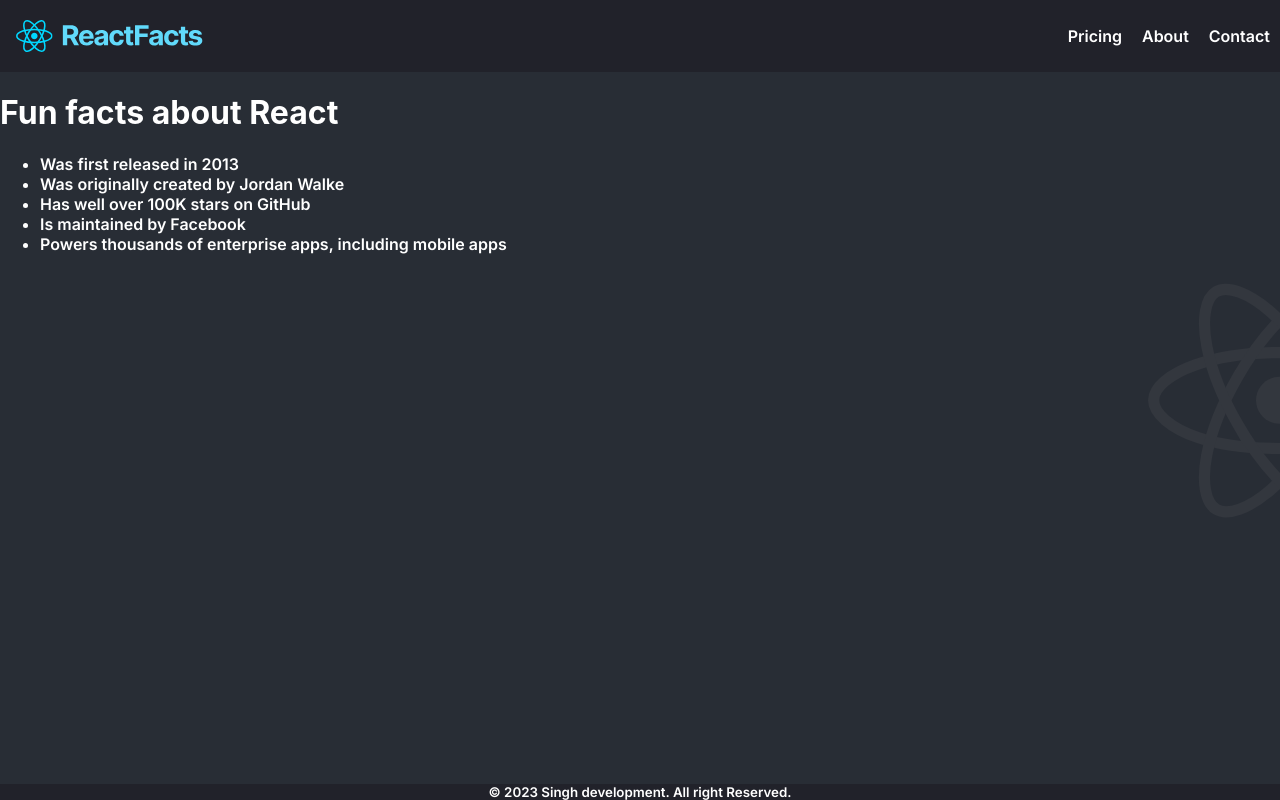
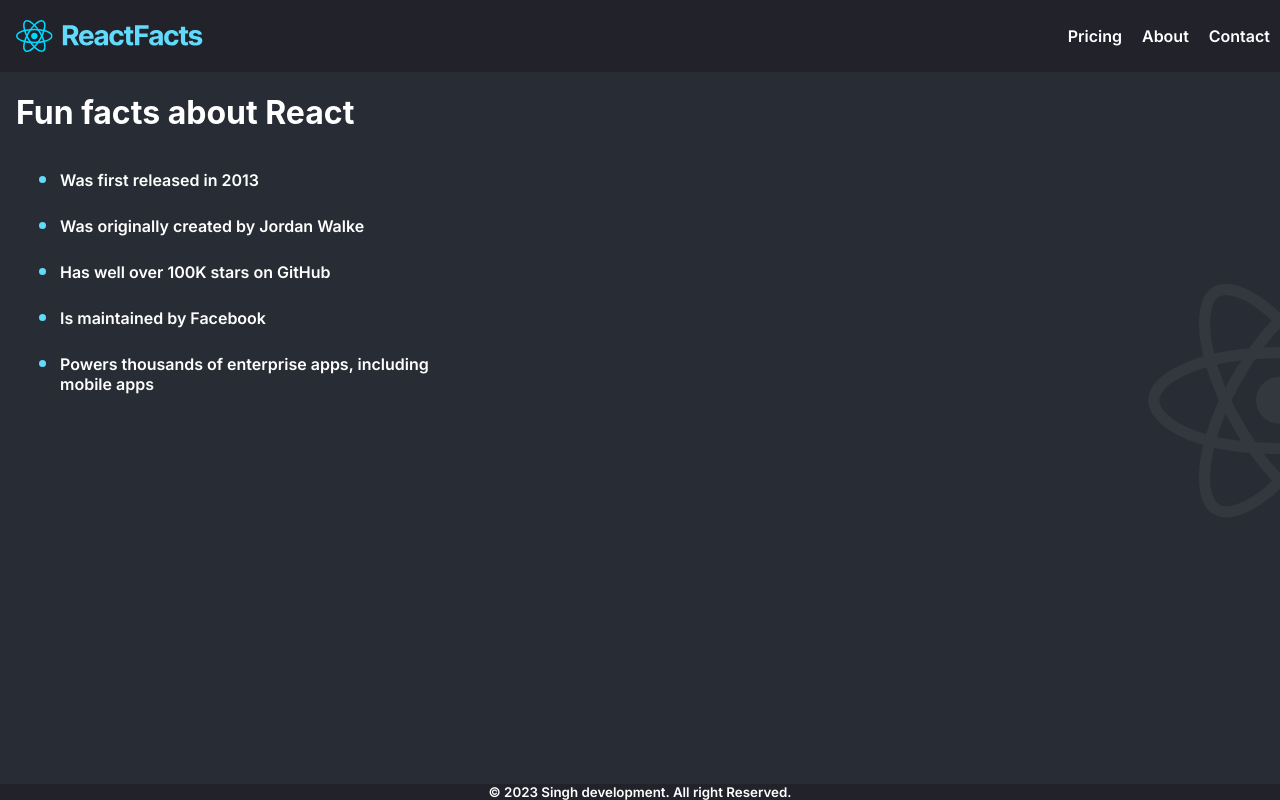
Before and after one commit to singharsh0/react-jt8bev, a React (Create React App) app: page / in a window 1280 px wide. Built offline with nearby package versions, Linux system fonts and the light colour scheme.

Commit message:
added css for main header and main items

```diff
--- a/src/static_website/Main.js
+++ b/src/static_website/Main.js
@@ -16,8 +16,8 @@ export default function MainContent() {
   return (
     <div>
       <Header />
-      <h1>Fun facts about React</h1>
-      <UnOrderedLists dishes={dataAsObj} />
+      <h1 className='main-header'>Fun facts about React</h1>
+      <UnOrderedLists ulclass="main-items"dishes={dataAsObj} />
       <Footer />
     </div>
   );
```
